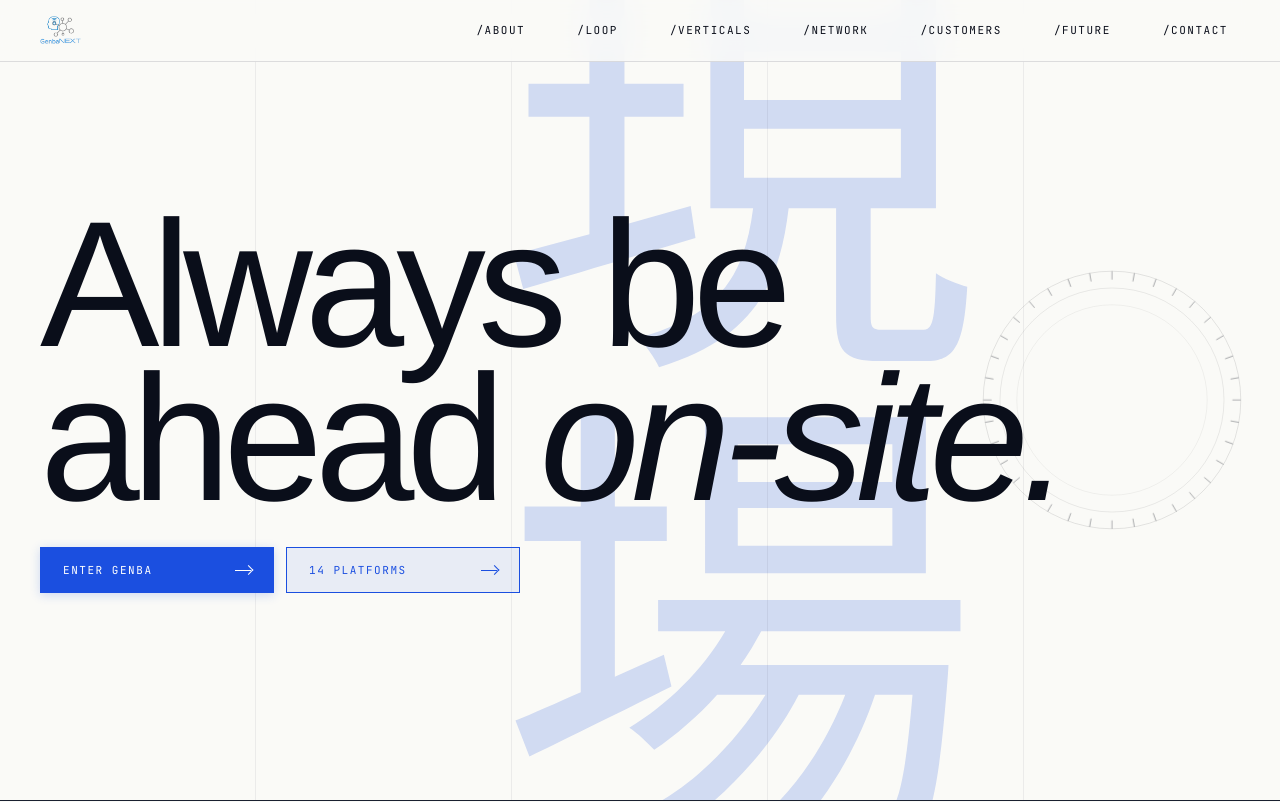
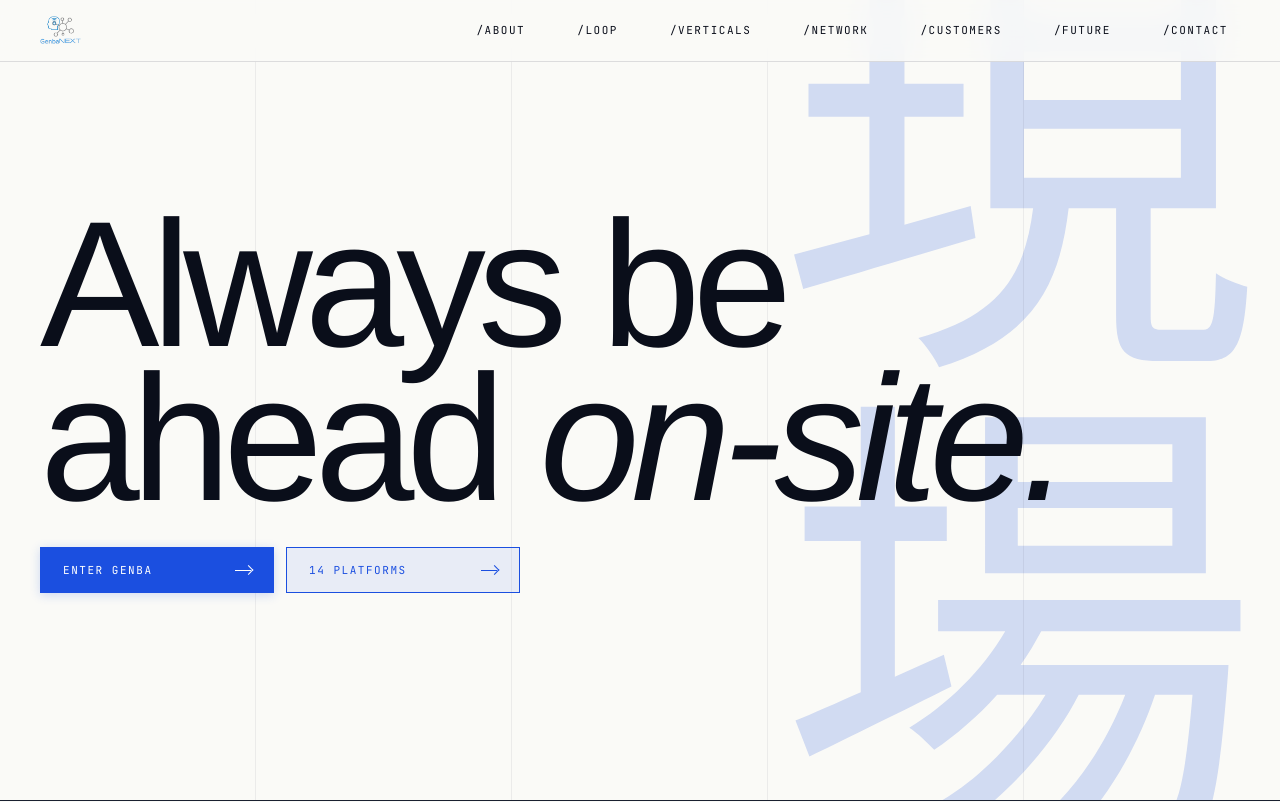
Before and after one commit to jeshwanthshivasai/GenbaNEXT-Redesign, a Next.js app: page / in a window 1280 px wide. Shown: the top 802 px of the page. Built offline with nearby package versions, Linux system fonts and the light colour scheme.

Commit message:
refactor: remove hero ring graphic and adjust kanji positioning in HeroSection

```diff
--- a/src/components/HeroSection.tsx
+++ b/src/components/HeroSection.tsx
@@ -59,27 +59,6 @@ export default function HeroSection() {
         </div>
       </div>
 
-      <div className={styles.heroRing} aria-hidden="true">
-        <svg viewBox="-100 -100 200 200">
-          <circle cx="0" cy="0" r="92" fill="none" stroke="currentColor" strokeWidth="0.4" opacity="0.4" />
-          <circle cx="0" cy="0" r="80" fill="none" stroke="currentColor" strokeWidth="0.4" opacity="0.3" />
-          <circle cx="0" cy="0" r="68" fill="none" stroke="currentColor" strokeWidth="0.4" opacity="0.2" />
-          <g className={styles.ringSpin}>
-            {Array.from({ length: 36 }).map((_, i) => (
-              <line
-                key={i}
-                x1="0"
-                y1="-92"
-                x2="0"
-                y2="-86"
-                stroke="currentColor"
-                strokeWidth="0.5"
-                transform={`rotate(${i * 10})`}
-              />
-            ))}
-          </g>
-        </svg>
-      </div>
     </section>
   );
 }
--- a/src/styles/Hero.module.css
+++ b/src/styles/Hero.module.css
@@ -36,7 +36,7 @@
 
 .heroKanji {
   position: absolute;
-  right: 320px;
+  right: 60px;
   top: 50%;
   --kanji-x: 0px;
   text-align: center;
@@ -82,46 +82,15 @@
   justify-content: space-between;
 }
 
-.scrollHint {
-  transition: transform 0.2s ease, opacity 0.2s ease;
-}
-.scrollHint:hover {
-  transform: translateY(2px);
-  opacity: 0.85;
-}
-
-.heroRing {
-  position: absolute;
-  right: 40px;
-  top: 50%;
-  transform: translateY(-50%);
-  width: 360px;
-  height: 360px;
-  color: var(--ink);
-  z-index: 2;
-  opacity: 0.55;
-  pointer-events: none;
-}
-
-@keyframes ringSpin {
-  to { transform: rotate(360deg); }
-}
-
-.ringSpin {
-  transform-origin: center;
-  animation: ringSpin 60s linear infinite;
-}
-
 @media (max-width: 1280px) {
-  .heroRing { width: 280px; height: 280px; right: 28px; opacity: 0.45; }
   .heroActions { max-width: 480px; }
+  .heroKanji { right: 40px; }
 }
 
 @media (max-width: 1024px) {
   .heroStack { padding: 0 28px; gap: 28px; }
   .heroMetaTl, .heroMetaBl { left: 28px; }
   .heroMetaTr { right: 28px; }
-  .heroRing { display: none; }
   .heroKanji { right: auto; left: 50%; --kanji-x: -50%; }
 }
 
```
